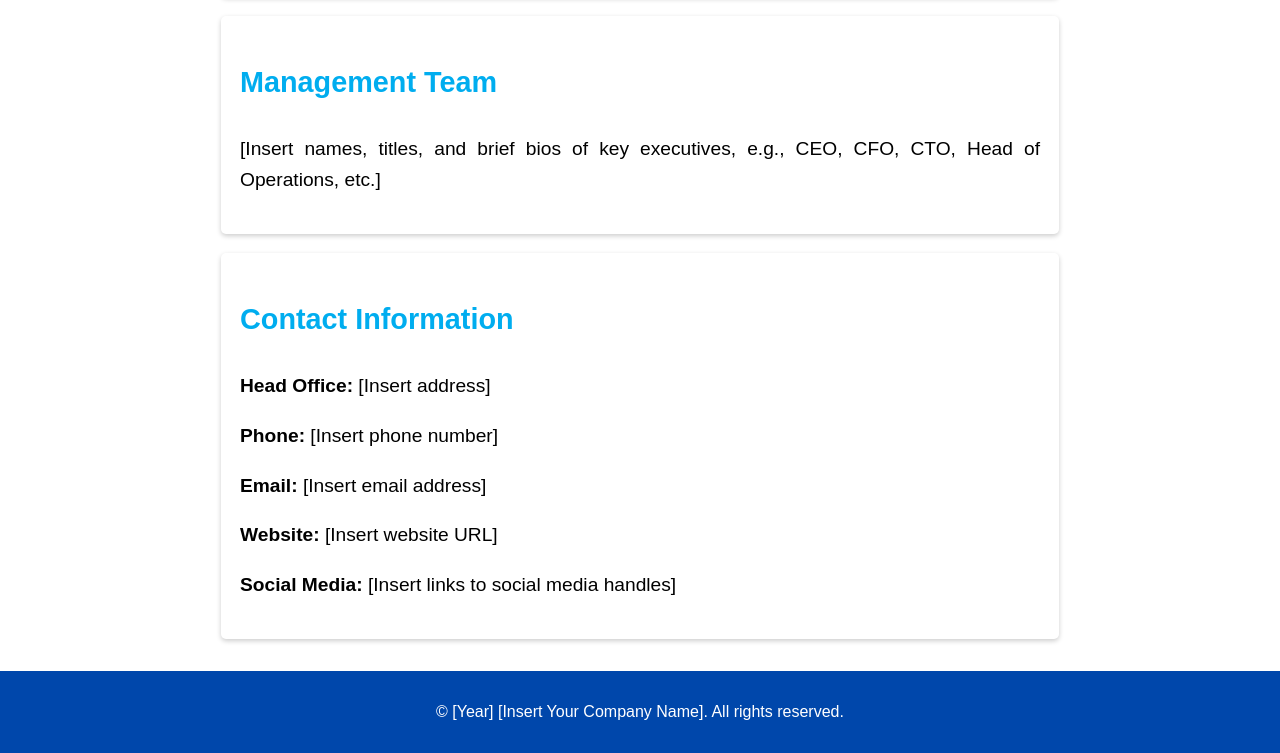
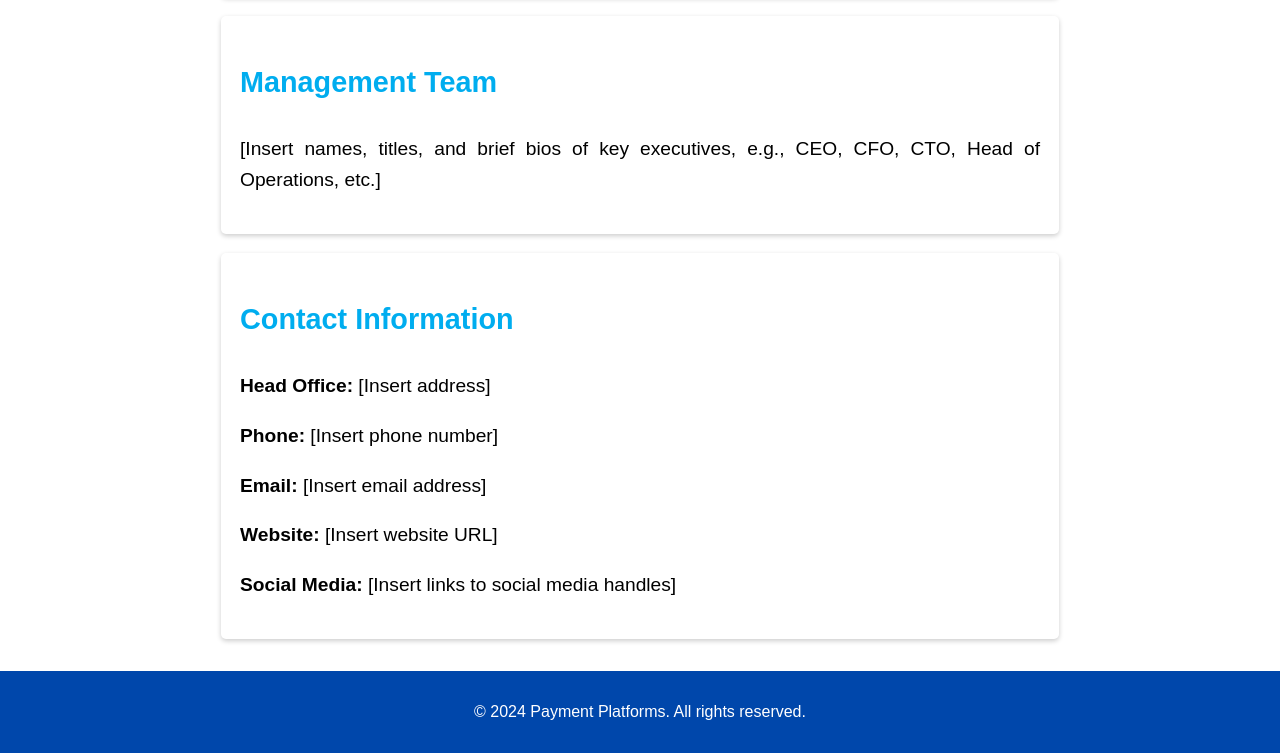
Before and after one commit to moti-2023/paymentplatform, a plain HTML site: page index.html in a window 1280 px wide. Shown: the part 2569-3322 px from the top of the page. Drawn offline with Linux system fonts and the light colour scheme.

Commit message:
Update index.html

```diff
--- a/index.html
+++ b/index.html
@@ -175,7 +175,7 @@
 
 
   <footer>
-    <p>© [Year] [Insert Your Company Name]. All rights reserved.</p>
+    <p>© 2024 Payment Platforms. All rights reserved.</p>
   </footer>
 </body>
 </html>
```
